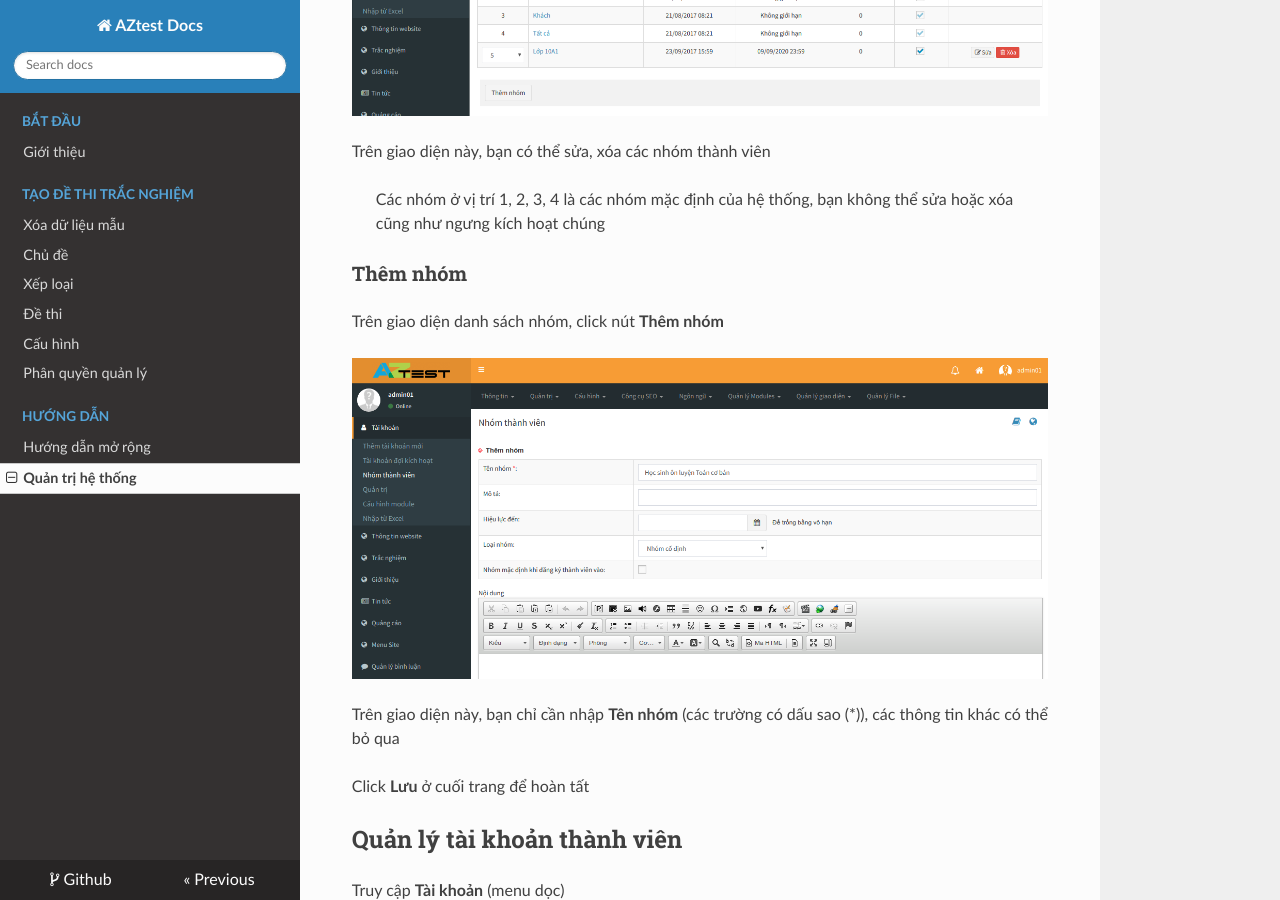
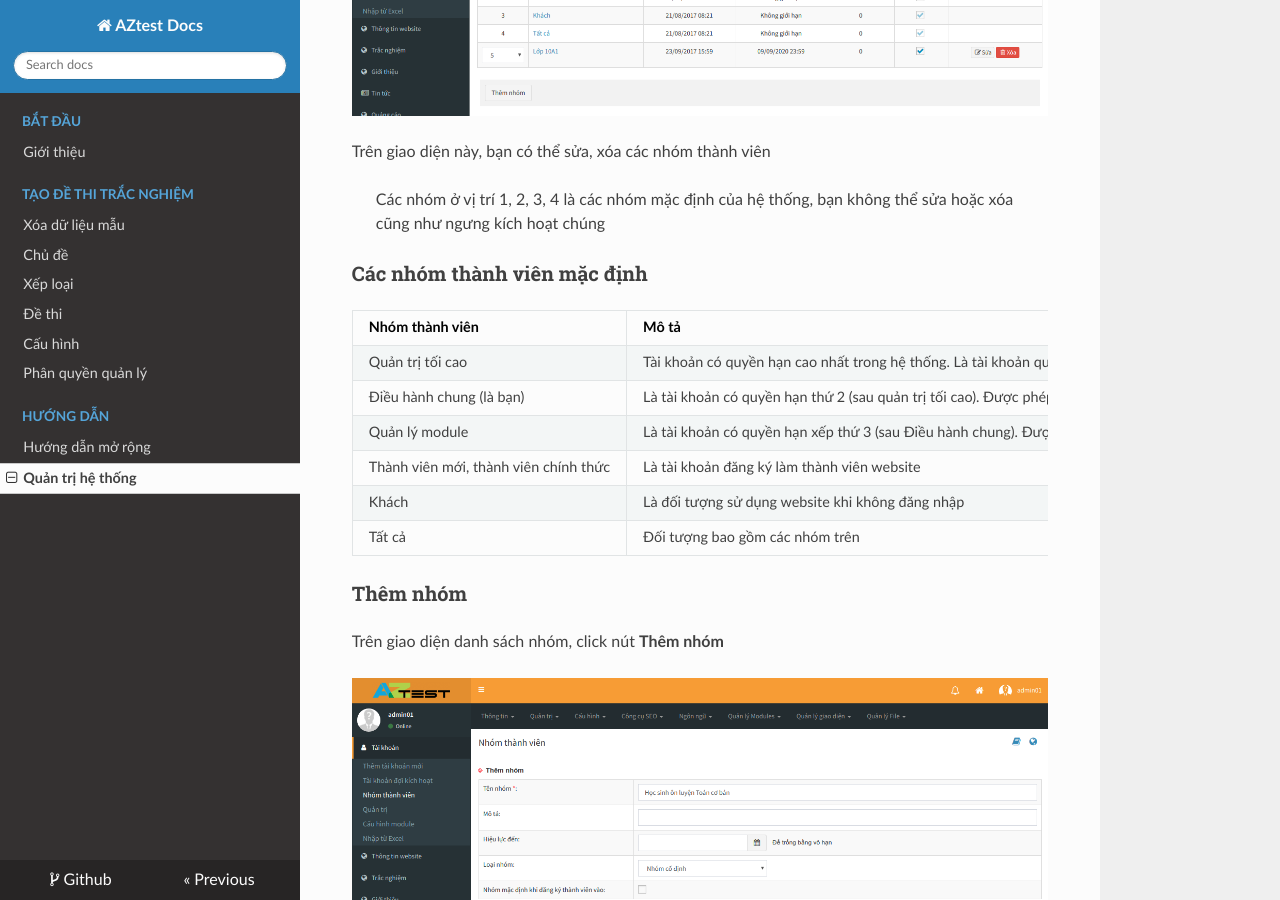
Before and after one commit to mynukeviet/aztest-docs, an MkDocs documentation site: the page built from docs/system.md, in a window 1280 px wide and 900 px high, scrolled down 3516 px. Built offline with MkDocs 1.6.1, drawn with Linux system fonts in a browser that asks for light colours; nearby versions of some CDN libraries; old or Windows-style settings are respelled for this version of MkDocs.

Commit message:
Hệ thống: thêm mô tả các nhóm thành viên mặc định

```diff
--- a/docs/system.md
+++ b/docs/system.md
@@ -66,6 +66,16 @@ Truy cập "**Tài khoản / Nhóm thành viên**" (Menu dọc)
 Trên giao diện này, bạn có thể sửa, xóa các nhóm thành viên
 
 > Các nhóm ở vị trí 1, 2, 3, 4 là các nhóm mặc định của hệ thống, bạn không thể sửa hoặc xóa cũng như ngưng kích hoạt chúng
+
+### Các nhóm thành viên mặc định
+| Nhóm thành viên | Mô tả |
+|-----------------|-------|
+| Quản trị tối cao | Tài khoản có quyền hạn cao nhất trong hệ thống. Là tài khoản quản lý, hỗ trợ của AZtest trên website của bạn |
+| Điều hành chung (là bạn) | Là tài khoản có quyền hạn thứ 2 (sau quản trị tối cao). Được phép sử dụng một số tính năng của hệ thống và quản lý tất cả các module |
+| Quản lý module | Là tài khoản có quyền hạn xếp thứ 3 (sau Điều hành chung). Được phép quản lý các module được **Quản trị tối cao** hoặc **Điều hành chung** chỉ định |
+| Thành viên mới, thành viên chính thức | Là tài khoản đăng ký làm thành viên website |
+| Khách | Là đối tượng sử dụng website khi không đăng nhập |
+| Tất cả | Đối tượng bao gồm các nhóm trên |
 
 ### Thêm nhóm
 
```
